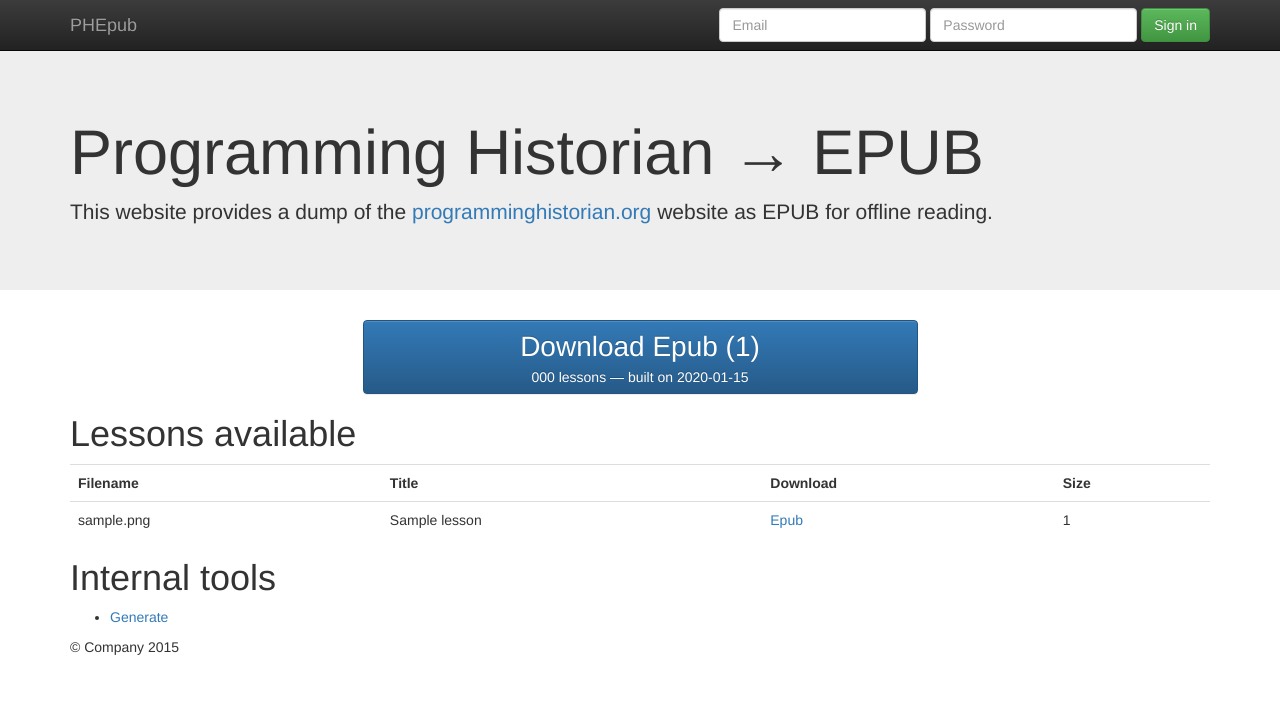
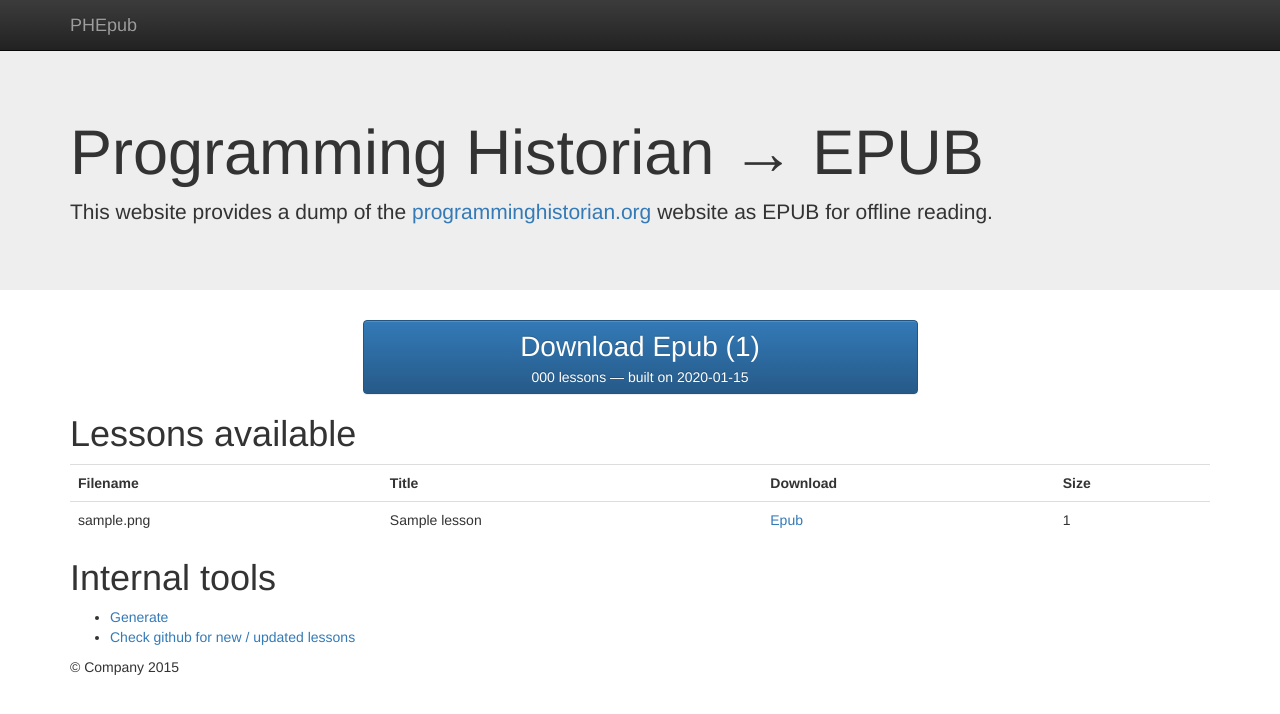
Before and after one commit to symac/phepub, a PHP site: template views/index.html.twig in a window 1280 px wide. Shown: the top 714 px of the page. Run offline with PHP 8.4, Linux system fonts and the light colour scheme; the template is opened without the code that fills it: most values are stand-ins (such as "Sample title", 1, 10 or a date in 2020); some libraries are stand-ins or nearby versions.

Commit message:
Add a link to update all lessons on home.

```diff
--- a/app/routes.php
+++ b/app/routes.php
@@ -1,4 +1,4 @@
 <?php
 	$app->get('/', "Phepub\Controller\HomeController::indexAction");
 	$app->get('/build-epub/{lessonCode}', "Phepub\Controller\HomeController::buildEpubAction")->bind("generate")->value("lessonCode", "all")->assert('lessonCode', '^[\w\-\._/]+');;
-	$app->get('/check-for-updates', "Phepub\Controller\UpdateController::checkNewLessonsAction");
+	$app->get('/check-for-updates', "Phepub\Controller\UpdateController::checkNewLessonsAction")->bind("update-cache-lessons");
--- a/views/index.html.twig
+++ b/views/index.html.twig
@@ -33,5 +33,6 @@
     <h1>Internal tools</h1>
     <ul>
     	<li><a href='{{url('generate')}}'>Generate</a></li>
+			<li><a href='{{url('update-cache-lessons')}}'>Check github for new / updated lessons</a></li>
     </ul>
 {% endblock %}
--- a/views/layout.html.twig
+++ b/views/layout.html.twig
@@ -38,17 +38,6 @@
           </button>
           <a class="navbar-brand" href="#">PHEpub</a>
         </div>
-        <div id="navbar" class="navbar-collapse collapse">
-          <form class="navbar-form navbar-right" role="form">
-            <div class="form-group">
-              <input type="text" placeholder="Email" class="form-control">
-            </div>
-            <div class="form-group">
-              <input type="password" placeholder="Password" class="form-control">
-            </div>
-            <button type="submit" class="btn btn-success">Sign in</button>
-          </form>
-        </div><!--/.navbar-collapse -->
       </div>
     </nav>
 
@@ -70,17 +59,5 @@
         <script>window.jQuery || document.write('<script src="js/vendor/jquery-1.11.2.min.js"><\/script>')</script>
 
         <script src="js/vendor/bootstrap.min.js"></script>
-
-        <script src="js/main.js"></script>
-
-        <!-- Google Analytics: change UA-XXXXX-X to be your site's ID. -->
-        <script>
-            (function(b,o,i,l,e,r){b.GoogleAnalyticsObject=l;b[l]||(b[l]=
-            function(){(b[l].q=b[l].q||[]).push(arguments)});b[l].l=+new Date;
-            e=o.createElement(i);r=o.getElementsByTagName(i)[0];
-            e.src='//www.google-analytics.com/analytics.js';
-            r.parentNode.insertBefore(e,r)}(window,document,'script','ga'));
-            ga('create','UA-XXXXX-X','auto');ga('send','pageview');
-        </script>
     </body>
 </html>
```
